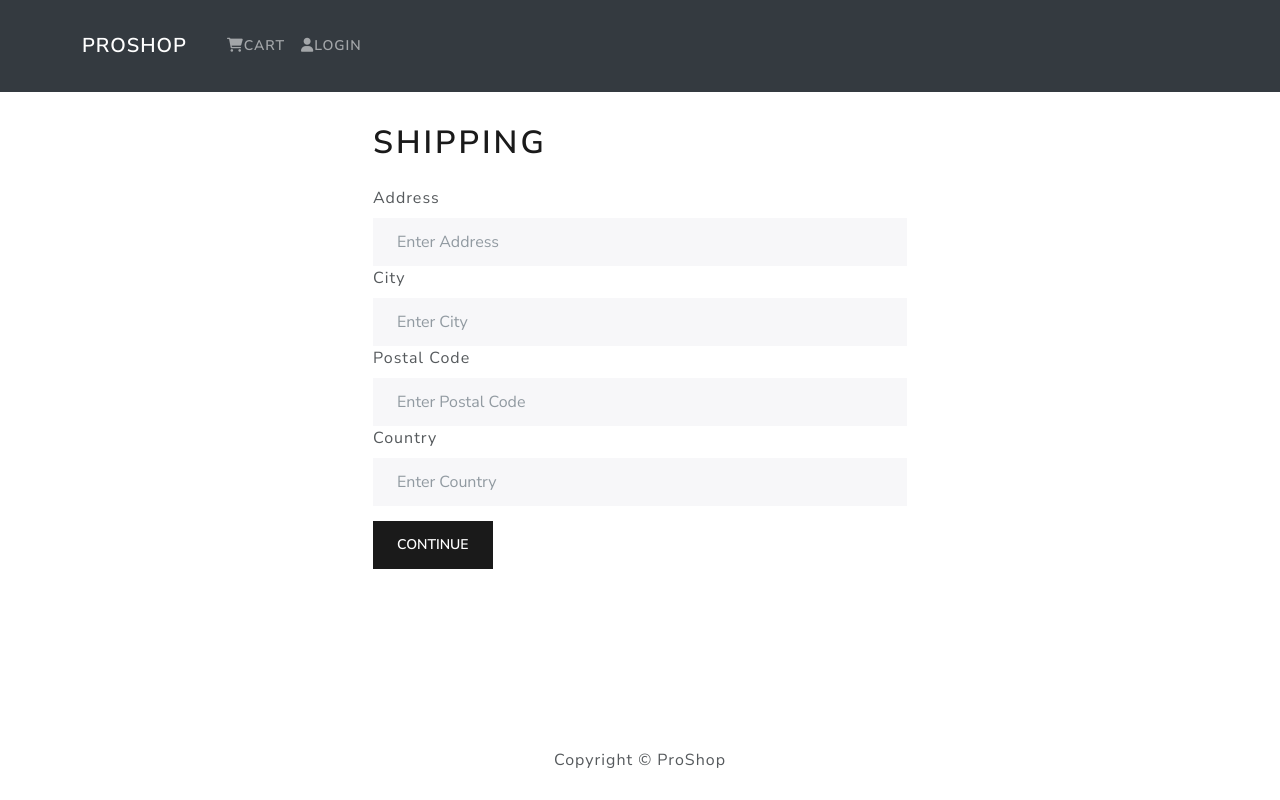
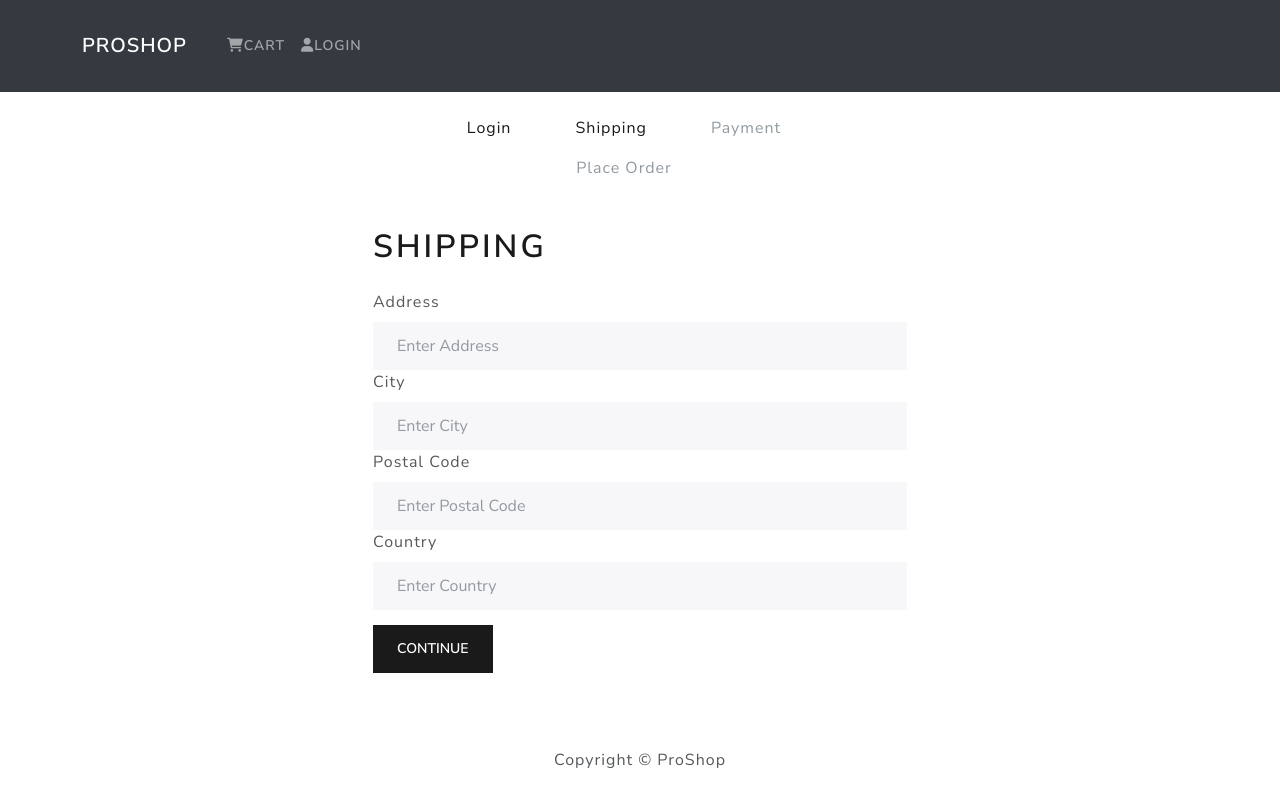
Before and after one commit to ArielPD/ecommerce-proshop-django-react, a React (Create React App) app in the folder frontendUI/: page /shipping in a window 1280 px wide. Built offline with nearby package versions, Linux system fonts and the light colour scheme.

Commit message:
Add steps components for shipping, payment and orders

```diff
--- /dev/null
+++ b/frontendUI/src/components/CheckoutSteps.js
@@ -0,0 +1,49 @@
+import {Nav} from 'react-bootstrap';
+import { LinkContainer } from 'react-router-bootstrap';
+
+export default function CheckoutSteps({ step1, step2, step3, step4}) {
+    return (
+        <Nav className='justify-content-center mb-4'>
+            <Nav.Item>
+                {step1 ? (
+                    <LinkContainer to='/login'>
+                        <Nav.Link>Login</Nav.Link>
+                    </LinkContainer>
+                ) : (
+                    <Nav.Link disabled>Login</Nav.Link>
+                )}
+
+            </Nav.Item>
+            <Nav.Item>
+                {step2 ? (
+                    <LinkContainer to='/shipping'>
+                        <Nav.Link>Shipping</Nav.Link>
+                    </LinkContainer>
+                ) : (
+                    <Nav.Link disabled>Shipping</Nav.Link>
+                )}
+
+            </Nav.Item>
+            <Nav.Item>
+                {step3 ? (
+                    <LinkContainer to='/payment'>
+                        <Nav.Link>Payment</Nav.Link>
+                    </LinkContainer>
+                ) : (
+                    <Nav.Link disabled>Payment</Nav.Link>
+                )}
+
+            </Nav.Item>
+            <Nav.Item>
+                {step4 ? (
+                    <LinkContainer to='/placeorder'>
+                        <Nav.Link>Place Order</Nav.Link>
+                    </LinkContainer>
+                ) : (
+                    <Nav.Link disabled>Place Order</Nav.Link>
+                )}
+
+            </Nav.Item>
+        </Nav>
+    )
+}
--- a/frontendUI/src/screens/ShippingScreen.js
+++ b/frontendUI/src/screens/ShippingScreen.js
@@ -4,6 +4,7 @@
 import { useSelector, useDispatch } from 'react-redux';
 import FormContainer from '../components/FormContainer';
 import { saveShippingAddress } from '../actions/cartActions';
+import CheckoutSteps from '../components/CheckoutSteps';
 
 export default function ShippingScreen() {
 
@@ -26,6 +27,7 @@
 
     return (
         <FormContainer>
+            <CheckoutSteps step1 step2/>
             <h1>Shipping</h1>
             <Form onSubmit={submitHandler}>
                 <Form.Group controlId='address'>
```
